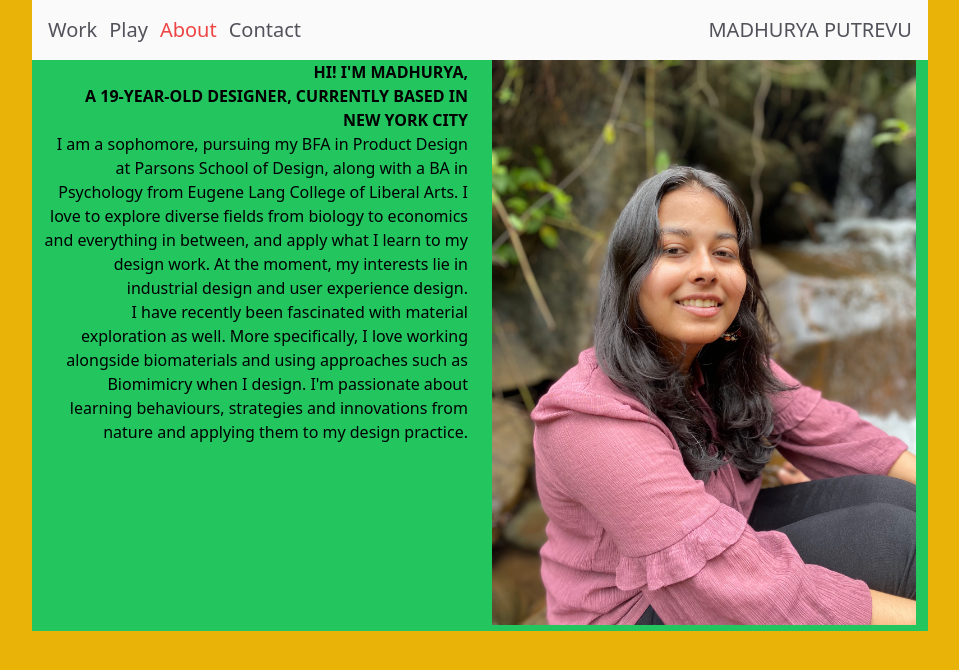
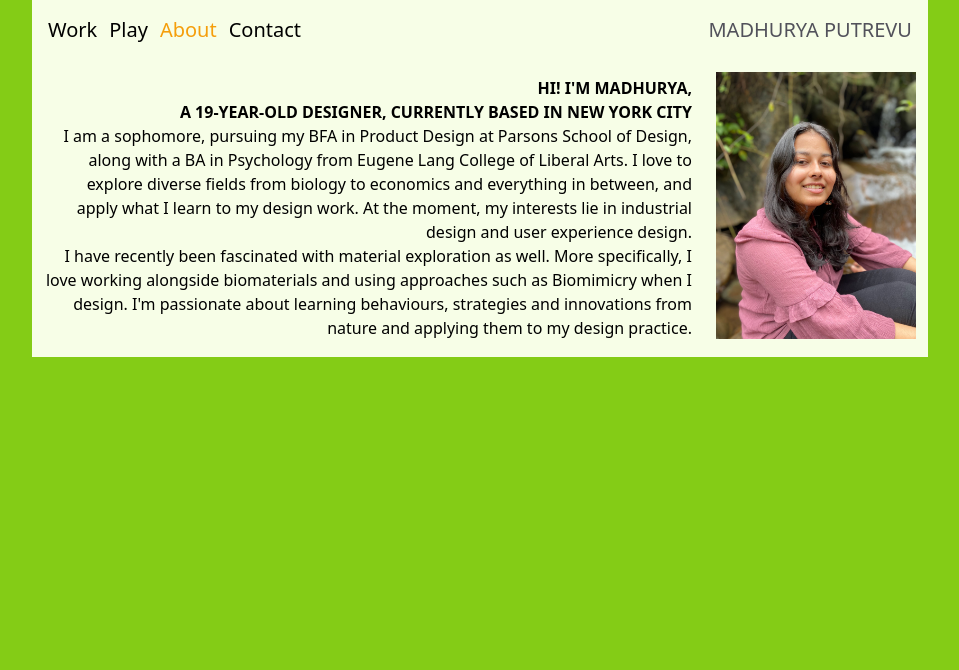
Before and after one commit to madhuryaputrevu/portfolio-website, a Next.js app: page /about in a window 1280 px wide. Shown: the top 670 px of the page, without its empty margins (160-1119 px from the left). Built offline with nearby package versions, Linux system fonts and the light colour scheme.

Commit message:
small edits to the about page (colour, alignment)

```diff
--- a/components/header.tsx
+++ b/components/header.tsx
@@ -27,7 +27,7 @@ export default function Header({active}: HeaderProps) {
     ];
 
     return (
-    <div className={`w-full flex flex-col bg-zinc-50`}>
+    <div className={`w-full flex flex-col bg-lime-50`}>
         <div className={`flex-grow flex flex-col items-center`}>
           <header className={`z-50 capitalize text-zinc-600 text-xl font-normal antialiased w-full flex flex-row justify-between px-4 py-4`}>
               <div className={``}>
@@ -43,7 +43,7 @@ export default function Header({active}: HeaderProps) {
                         <div key={item.href} className={`hidden md:block`}>
                             <Link href={item.href}>
                                 <a>
-                                    <span className={`${active == item.href ? `text-red-500`: `text-zinc-600`} hover:text-red-500 transition-all`}>
+                                    <span className={`${active == item.href ? `text-amber-500`: `text-black`} hover:text-amber-500 transition-all`}>
                                         {item.name}
                                     </span>
                                 </a>
--- a/pages/_app.tsx
+++ b/pages/_app.tsx
@@ -4,7 +4,7 @@ import Header from '../components/header'
 
 function MyApp({ Component, pageProps, ...appProps }: AppProps) {
   return (
-    <div className={`w-full min-h-screen bg-yellow-500`}>
+    <div className={`w-full min-h-screen bg-lime-500`}>
         <div className={`flex flex-col w-full md:px-24 lg:px-48`}>
             <div className={``}>
                 <Header active={appProps.router.pathname}/>
--- a/pages/about/index.tsx
+++ b/pages/about/index.tsx
@@ -4,8 +4,8 @@ import about_image from "../../public/about_image.jpg"
 
 const About: NextPage = () => {
     return (
-      <div className={`w-full flex flex-col md:flex-row mx-auto bg-green-500`}>
-        <div className={`md:w-1/2 w-full md:mx-auto text-left md:text-right md:px-3`}>
+      <div className={`w-full flex flex-col md:flex-row mx-auto bg-lime-50`}>
+        <div className={`md:w-3/4 w-full md:mx-auto text-left md:text-right md:self-center align-top px-3 pt-3 pb-3`}>
           <p>
             <span className={`uppercase font-bold text-justify`}>
               Hi! I&apos;m Madhurya, <br/> a 19-year-old designer, currently based in New York City
@@ -18,7 +18,7 @@ const About: NextPage = () => {
               I&apos;m passionate about learning behaviours, strategies and innovations from nature and applying them to my design practice.
           </p>
         </div>
-        <div className={`md:w-1/2 w-full md:mx-auto md:px-3`}>
+        <div className={`md:w-1/4 w-3/4 self-center md:mx-auto md:px-3 md:pt-3 md:pb-3`}>
           <Image
             src={about_image}
             alt="Picture of Me"
--- a/pages/index.tsx
+++ b/pages/index.tsx
@@ -5,7 +5,7 @@ import styles from '../styles/Home.module.css'
 
 const Home: NextPage = () => {
   return (
-    <div className={`bg-red-400`}>Hello, World! 123</div>
+    <div className={`bg-lime-500`}>Hello, World! 123</div>
   )
 }
 
```
